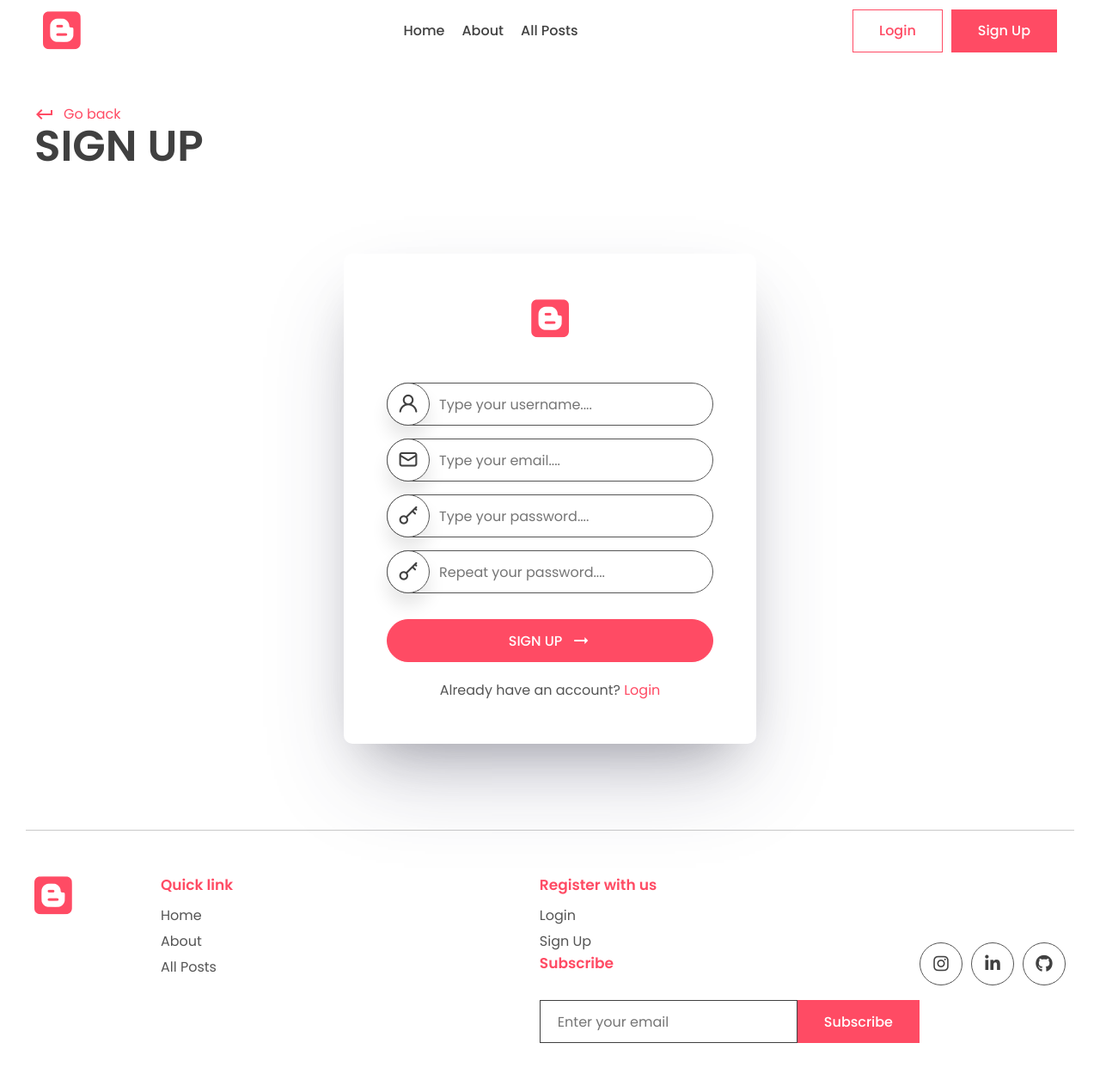
After one commit to ShariqueReza/BlogApp, a Django app: page /accounts/register/ in a window 1280 px wide. The commit adds this page. Shown: the whole page at 86% size. Run offline with Django 5.2, Linux system fonts and the light colour scheme; some libraries are stand-ins or nearby versions.

Commit message:
added github,linkedin,instagram links at the bottom

```diff
--- /dev/null
+++ b/app/templates/registration/registration.html
@@ -0,0 +1,98 @@
+{% extends 'base.html' %}
+{% block title %}Blog | Registration{% endblock title %}
+{% block content %}
+
+      <div class="container">
+        <div class="page-name">
+          <a href="#" class="learn">
+            <span class="material-icons"> keyboard_return </span> Go back
+          </a>
+          <h1>Sign Up</h1>
+        </div>
+
+        <form method="POST" class="form">
+        {% csrf_token %}
+          <center>
+            <div class="logo f-logo">
+              <i class="fa-brands fa-blogger"></i>
+            </div>
+
+            {% if form.non_field_errors %}
+                {% for error in form.non_field_errors %}
+                <div class="field-error">
+                    <p>{{error}}</p>
+                </div>
+                {% endfor %}
+            {% endif %}
+
+
+            <div class="inputs">
+              <div>
+                <div class="search-bar s-active input">
+                  {{form.username}}
+                  <div class="animated-search">
+                    <i class="uil uil-user"></i>
+                  </div>
+                </div>
+                {% if form.username.errors %}
+                <div class="field-error">
+                  <p>{{form.username.errors.as_text}}</p>
+                </div>
+                {% endif %}
+              </div>
+
+              <div>
+                <div class="search-bar s-active input">
+                    {{form.email}}
+                  <div class="animated-search">
+                    <i class="uil uil-envelope-alt"></i>
+                  </div>
+                </div>
+                {% if form.email.errors %}
+                <div class="field-error">
+                  <p>{{form.email.errors.as_text}}</p>
+                </div>
+                {% endif %}
+              </div>
+
+              <div>
+                <div class="search-bar s-active input">
+                  {{form.password1}}
+                  <div class="animated-search">
+                    <i class="uil uil-key-skeleton"></i>
+                  </div>
+                </div>
+                {% if form.password.errors %}
+                <div class="field-error">
+                  <p>{{form.password.errors.as_text}}
+                  </p>
+                </div>
+                {% endif %}
+              </div>
+              <div>
+                <div class="search-bar s-active input">
+                    {{form.password2}}
+                  <div class="animated-search">
+                    <i class="uil uil-key-skeleton"></i>
+                  </div>
+                </div>
+                {% if form.password.errors %}
+                <div class="field-error">
+                  <p>
+                    {{form.password.errors.as_text}}
+                  </p>
+                </div>
+                {% endif %}
+              </div>
+              <button class="btn btn-primary rounded">
+                SIGN UP <span class="material-icons"> arrow_right_alt </span>
+              </button>
+              <center>
+                <p>Already have an account? <a href="login.html">Login</a></p>
+              </center>
+            </div>
+          </center>
+        </form>
+      </div>
+
+    {% endblock content %}
--- a/templates/base.html
+++ b/templates/base.html
@@ -109,17 +109,14 @@
         </div>
         <div class="share">
           <div class="social">
-            <a href="#">
-              <i class="fa-brands fa-facebook-f"></i>
-            </a>
-            <a href="#">
+            <a href="https://www.instagram.com/its_sharique08/profilecard/?igsh=MWh0YmJvaWp1aHdjNw==">
               <i class="fa-brands fa-instagram"></i>
             </a>
-            <a href="#">
+            <a href="https://www.linkedin.com/in/sharique-reza-82638a219/">
               <i class="fa-brands fa-linkedin-in"></i>
             </a>
-            <a href="#">
-              <i class="fa-brands fa-twitter"></i>
+            <a href="https://github.com/ShariqueReza">
+              <i class="fa-brands fa-github"></i>
             </a>
           </div>
         </div>
```
Also changed, not shown: app/templates/app/all_bookmarked_posts.html (added, +30 -0 lines), app/templates/app/all_liked_posts.html (added, +30 -0 lines), app/templates/app/all_posts.html (added, +30 -0 lines), app/templates/registration/logged_out.html (added, +17 -0 lines), app/migrations/0013_post_bookmarks.py (added), app/migrations/0014_post_likes.py (added), db.sqlite3.
